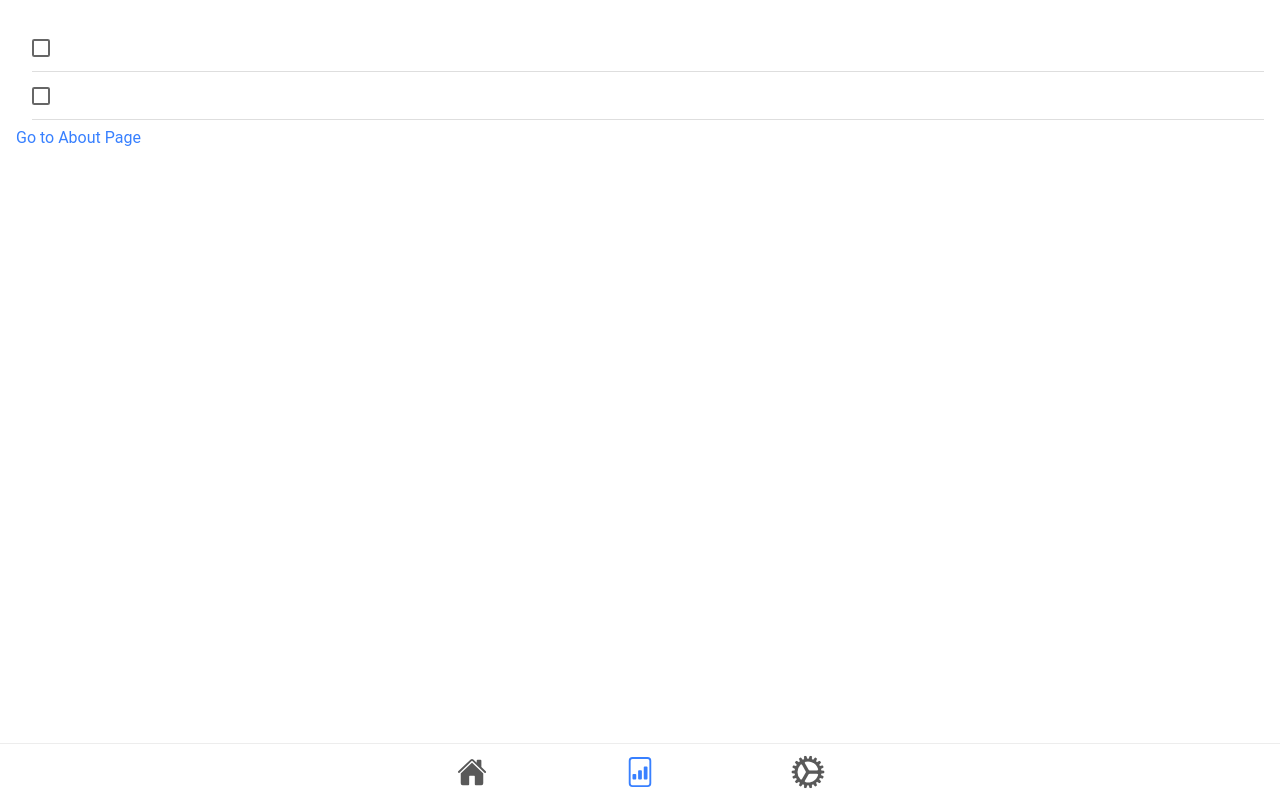
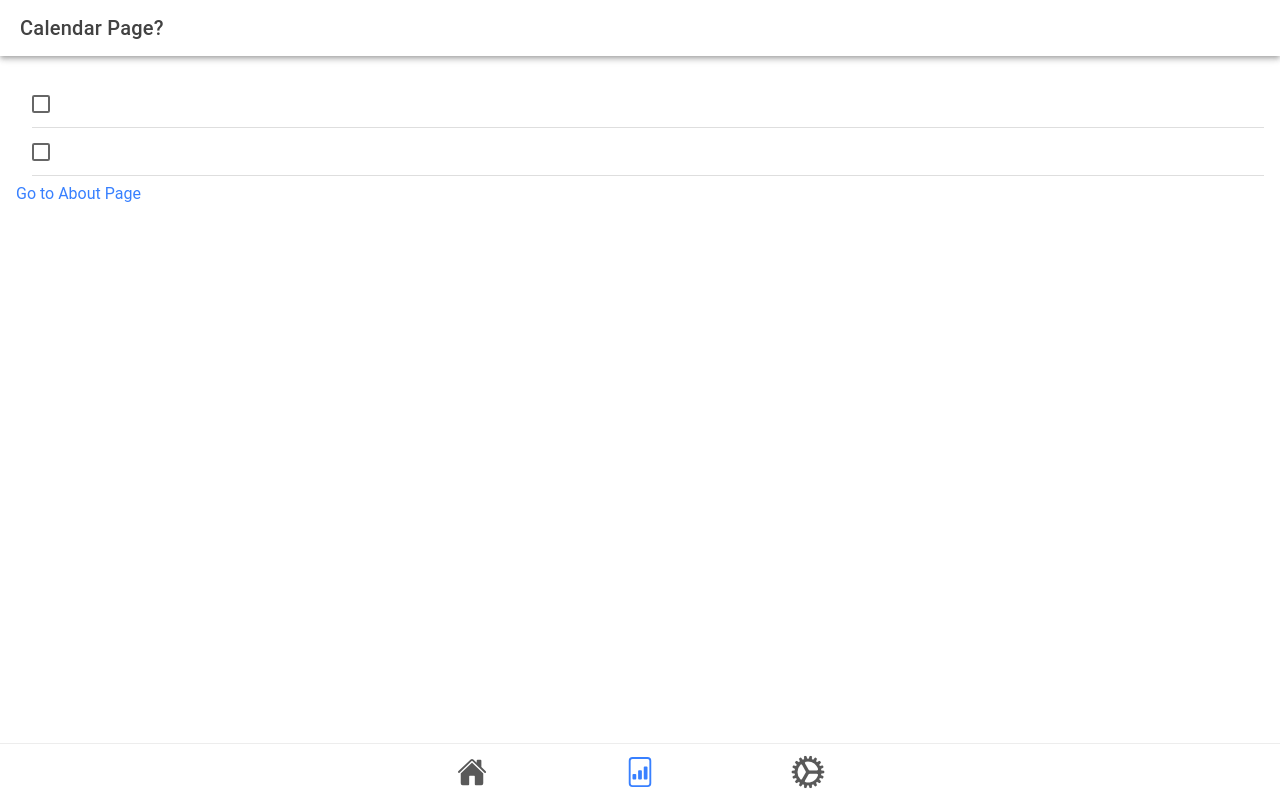
Before and after one commit to Healthy-Habits-project/healthyWatch, a React (Vite) app: page /tab2 in a window 1280 px wide. Built offline with nearby package versions, Linux system fonts and the light colour scheme.

Commit message:
Tab2 page refinement

```diff
--- a/src/pages/Tab2.tsx
+++ b/src/pages/Tab2.tsx
@@ -1,14 +1,21 @@
 // src/pages/CheckboxPage.tsx
 import React from 'react';
-import { IonContent, IonPage, IonList, IonItem, IonLabel, IonCheckbox, IonRouterLink } from '@ionic/react';
+import { IonContent, IonHeader, IonTitle, IonToolbar, IonPage, IonList, IonItem, IonLabel, IonCheckbox, IonRouterLink } from '@ionic/react';
 import CheckboxItem from '../components/CheckboxItem';
 
 const Tab2: React.FC = () => {
   return (
     <IonPage>
+      <IonHeader>
+        <IonToolbar>
+          <IonTitle>
+            Calendar Page?
+          </IonTitle>
+        </IonToolbar>
+      </IonHeader>
       <IonContent className="ion-padding">
         <IonList>
-        <IonItem>
+          <IonItem>
             <IonCheckbox aria-label="Checkbox Label" />
           </IonItem>
           <IonItem>
```
